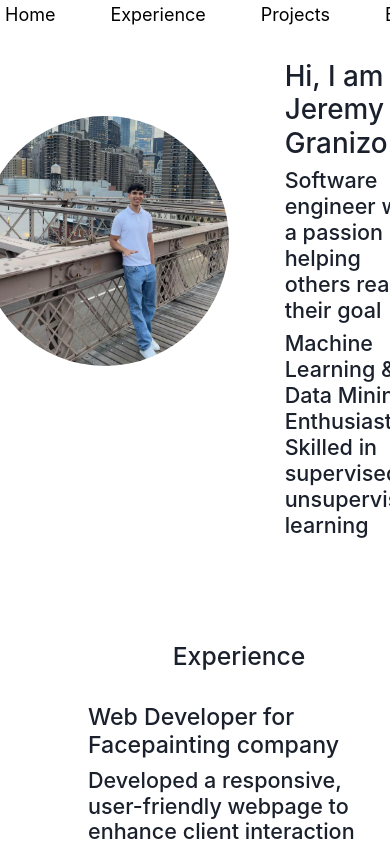
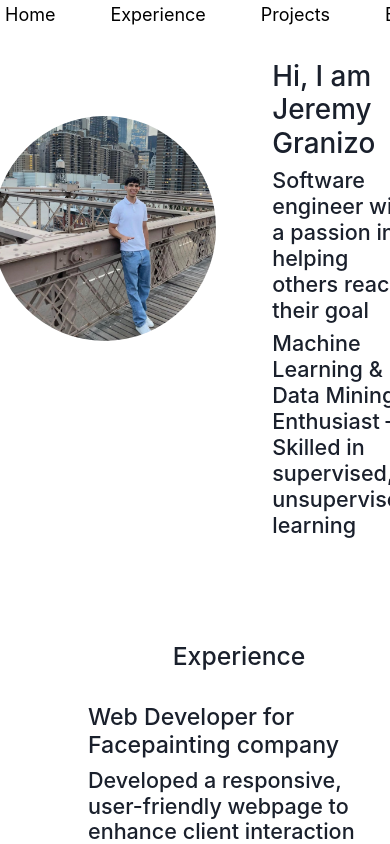
Before and after one commit to jgranizo/MyWebsite, a React (Vite) app in the folder MyWebsite/frontend2/: page / in a window 390 px wide. Shown: the top 844 px of the page. Built offline with nearby package versions, Linux system fonts and the light colour scheme.

Commit message:
Update App.css

```diff
--- a/MyWebsite/frontend2/src/App.css
+++ b/MyWebsite/frontend2/src/App.css
@@ -17,7 +17,7 @@ body{
 
 @media (max-width: 768px) { /* Target mobile screens */
   .my-photo {
-    max-height: 250px; /* Reduce image size on mobile */
+    max-height: 225px; /* Reduce image size on mobile */
     width:auto;
     height: 40vh;
     border-radius: 50%;
```
